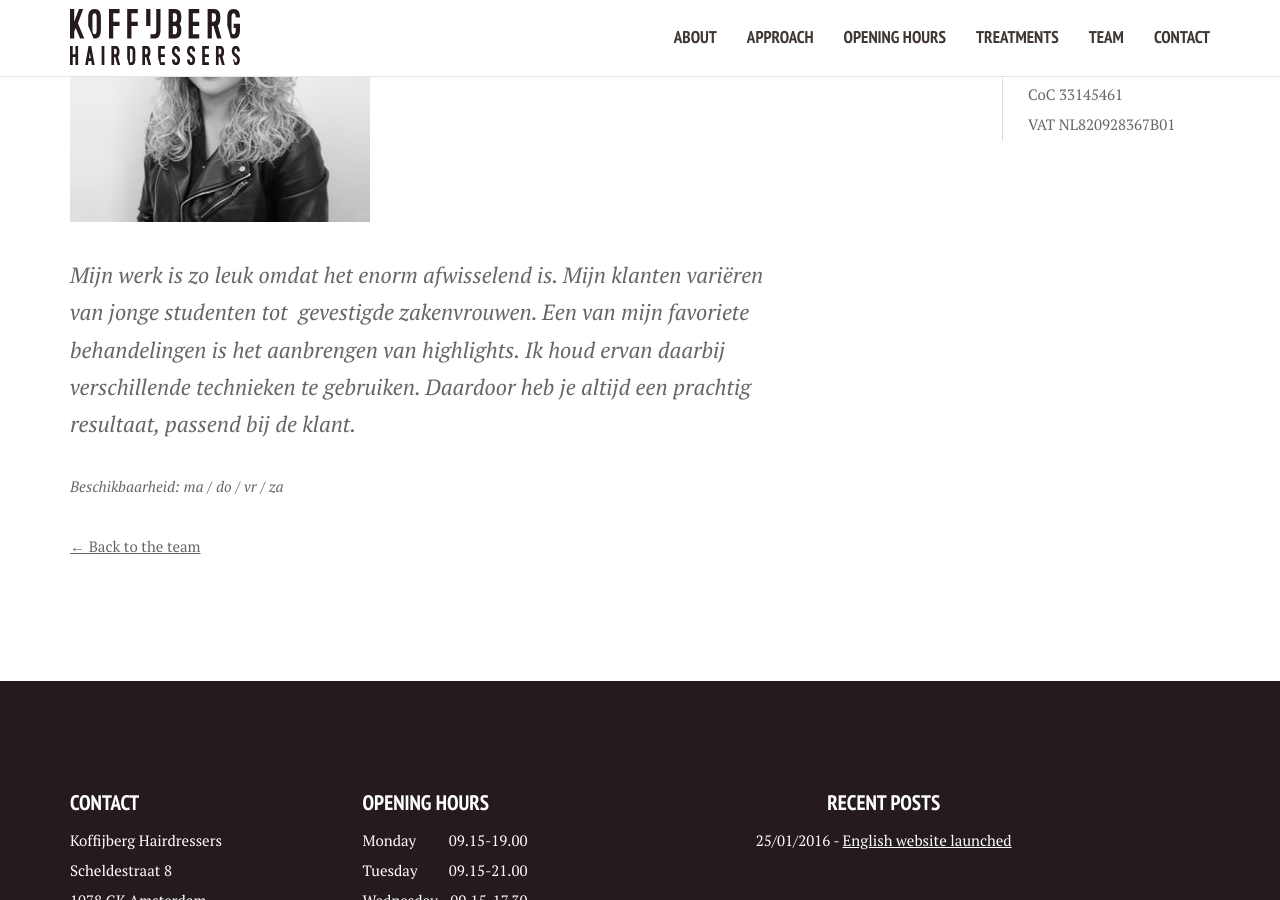
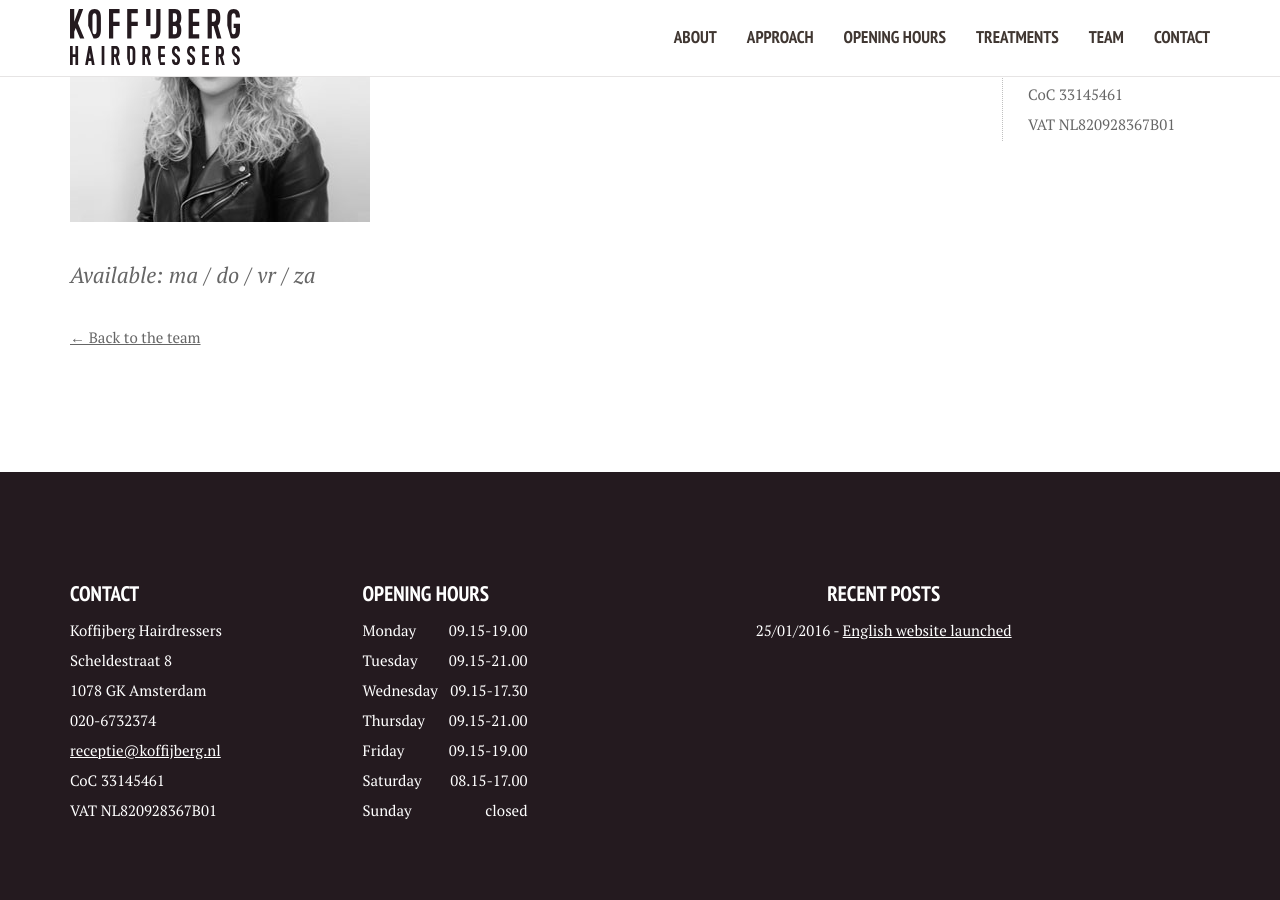
Before and after one commit to xuantiep/koffijberghairdressers, a Jekyll site: the page built from _members/daniek.md, in a window 1280 px wide and 900 px high, scrolled down 570 px. Built offline with Jekyll 4.4.1, drawn with Linux system fonts in a browser that asks for light colours.

Commit message:
Updated '/_members/daniek.md' via CloudCannon

```diff
--- a/_members/daniek.md
+++ b/_members/daniek.md
@@ -6,6 +6,4 @@ functie: Stylist
 order: 4
 ---
 
-Mijn werk is zo leuk omdat het enorm afwisselend is. Mijn klanten vari&euml;ren van jonge studenten tot&nbsp; gevestigde zakenvrouwen. Een van mijn favoriete behandelingen is het aanbrengen van highlights. Ik houd ervan daarbij verschillende technieken te gebruiken. Daardoor heb je altijd een prachtig resultaat, passend bij de klant.
-
-*Beschikbaarheid: ma / do / vr / za*
+Available*: ma / do / vr / za*
```
